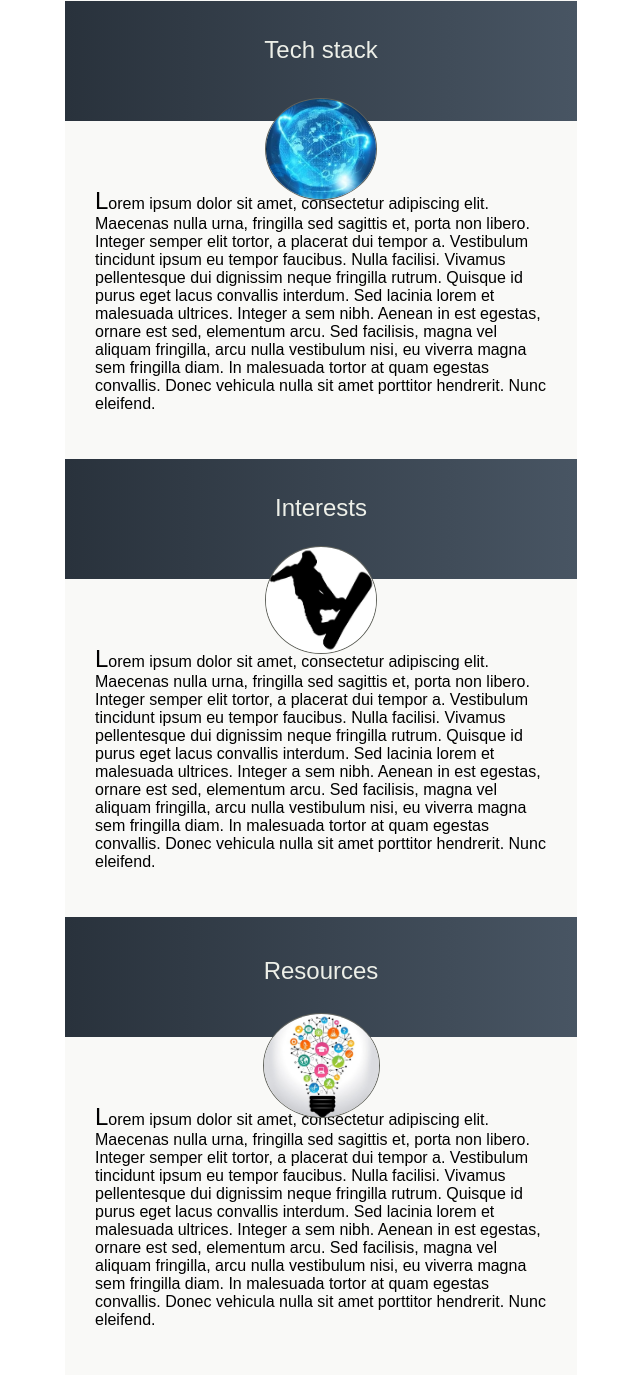
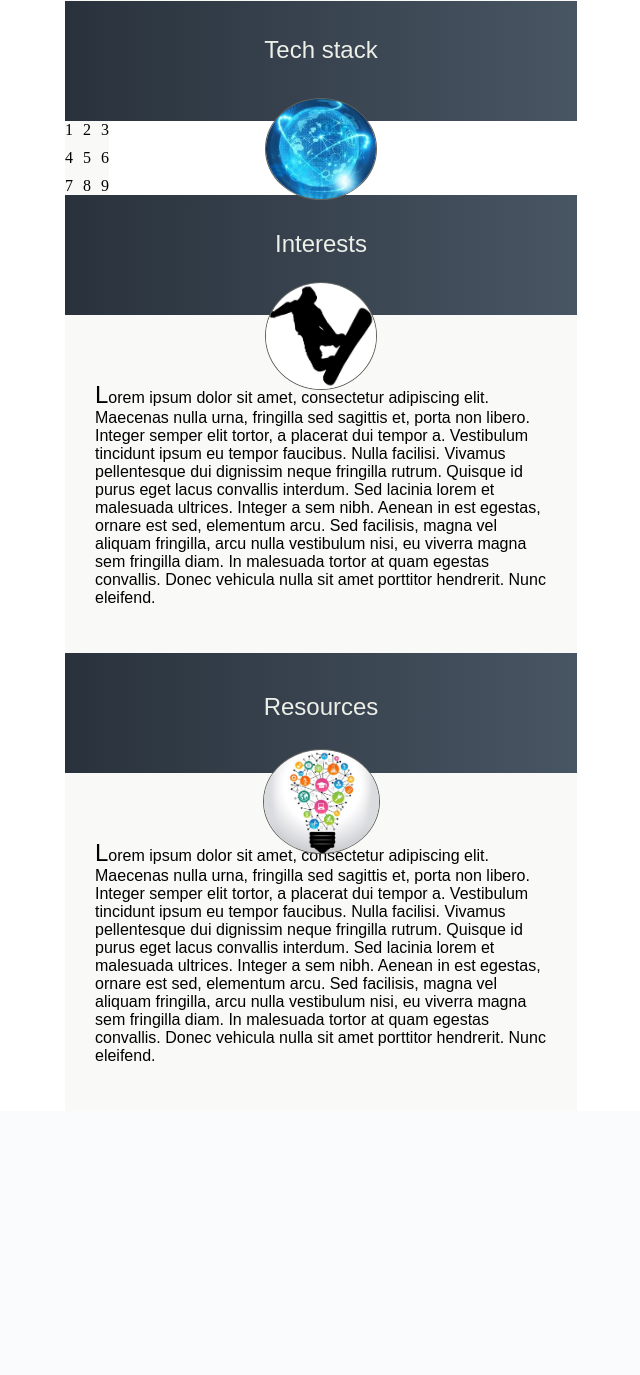
Before and after one commit to PawelKusnierek/PortfolioSite, a PHP site: page / in a window 1280 px wide. Shown: the part 557-1932 px from the top of the page, without its empty margins (319-959 px from the left). After the commit the page ends 1618 px from the top, so only its background shows below. Run offline with PHP 8.4, Linux system fonts and the light colour scheme; some libraries are stand-ins or nearby versions.

Commit message:
setting up grid for display of tech stack

```diff
--- a/src/index.html
+++ b/src/index.html
@@ -86,17 +86,17 @@
 
         <div class="contentWrapper">
             <section class="content">
-                <p>Lorem ipsum dolor sit amet, consectetur adipiscing elit. Maecenas nulla urna, fringilla sed sagittis
-                    et,
-                    porta non libero. Integer semper elit tortor, a placerat dui tempor a. Vestibulum tincidunt ipsum eu
-                    tempor faucibus. Nulla facilisi. Vivamus pellentesque dui dignissim neque fringilla rutrum. Quisque
-                    id
-                    purus eget lacus convallis interdum. Sed lacinia lorem et malesuada ultrices. Integer a sem nibh.
-                    Aenean
-                    in est egestas, ornare est sed, elementum arcu. Sed facilisis, magna vel aliquam fringilla, arcu
-                    nulla
-                    vestibulum nisi, eu viverra magna sem fringilla diam. In malesuada tortor at quam egestas convallis.
-                    Donec vehicula nulla sit amet porttitor hendrerit. Nunc eleifend.</p>
+                <div class="grid-container">
+                    <div class="grid-item">1</div>
+                    <div class="grid-item">2</div>
+                    <div class="grid-item">3</div>
+                    <div class="grid-item">4</div>
+                    <div class="grid-item">5</div>
+                    <div class="grid-item">6</div>
+                    <div class="grid-item">7</div>
+                    <div class="grid-item">8</div>
+                    <div class="grid-item">9</div>
+                </div>
             </section>
         </div>
 
--- a/src/stylesheets/main.css
+++ b/src/stylesheets/main.css
@@ -93,6 +93,17 @@ html, body {
 /* line 72, partials/_bio.sass */
 .resourcesImage {
   margin: 5px auto 0 auto;
+}
+
+/* line 76, partials/_bio.sass */
+.grid-container {
+  display: grid;
+  height: 100%;
+  width: 33%;
+  grid-template-columns: 1fr 1fr 1fr;
+  grid-template-rows: 1fr 1fr 1fr;
+  grid-template-areas: ". . ." ". . ." ". . .";
+  grid-gap: 10px;
 }
 
 /* line 1, partials/_header.sass */
--- a/src/stylesheets/partials/_bio.sass
+++ b/src/stylesheets/partials/_bio.sass
@@ -72,3 +72,12 @@
 .resourcesImage
   @extend .bioImage
   margin: 5px auto 0 auto
+
+.grid-container
+  display: grid
+  height: 100%
+  width: 33%
+  grid-template-columns: 1fr 1fr 1fr
+  grid-template-rows: 1fr 1fr 1fr
+  grid-template-areas: ". . ." ". . ." ". . ."
+  grid-gap: 10px
```
